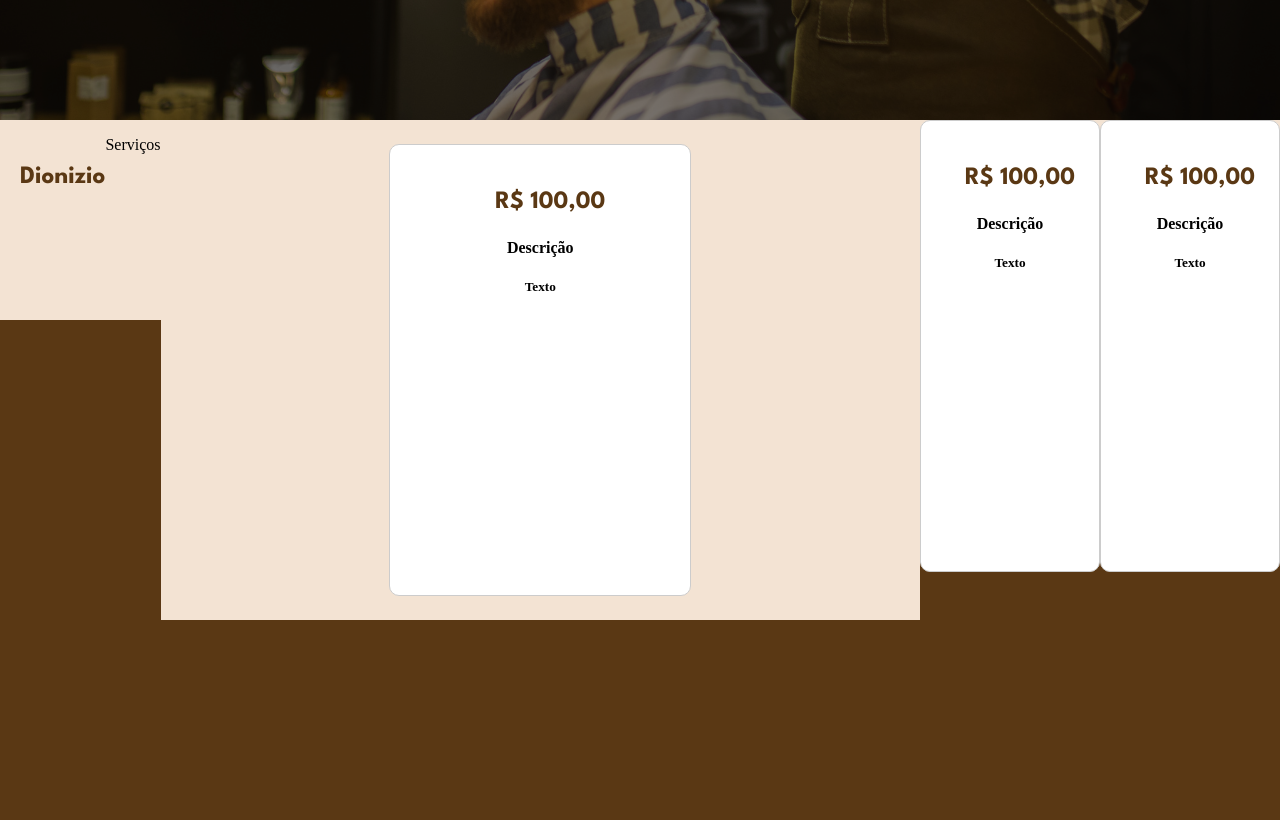
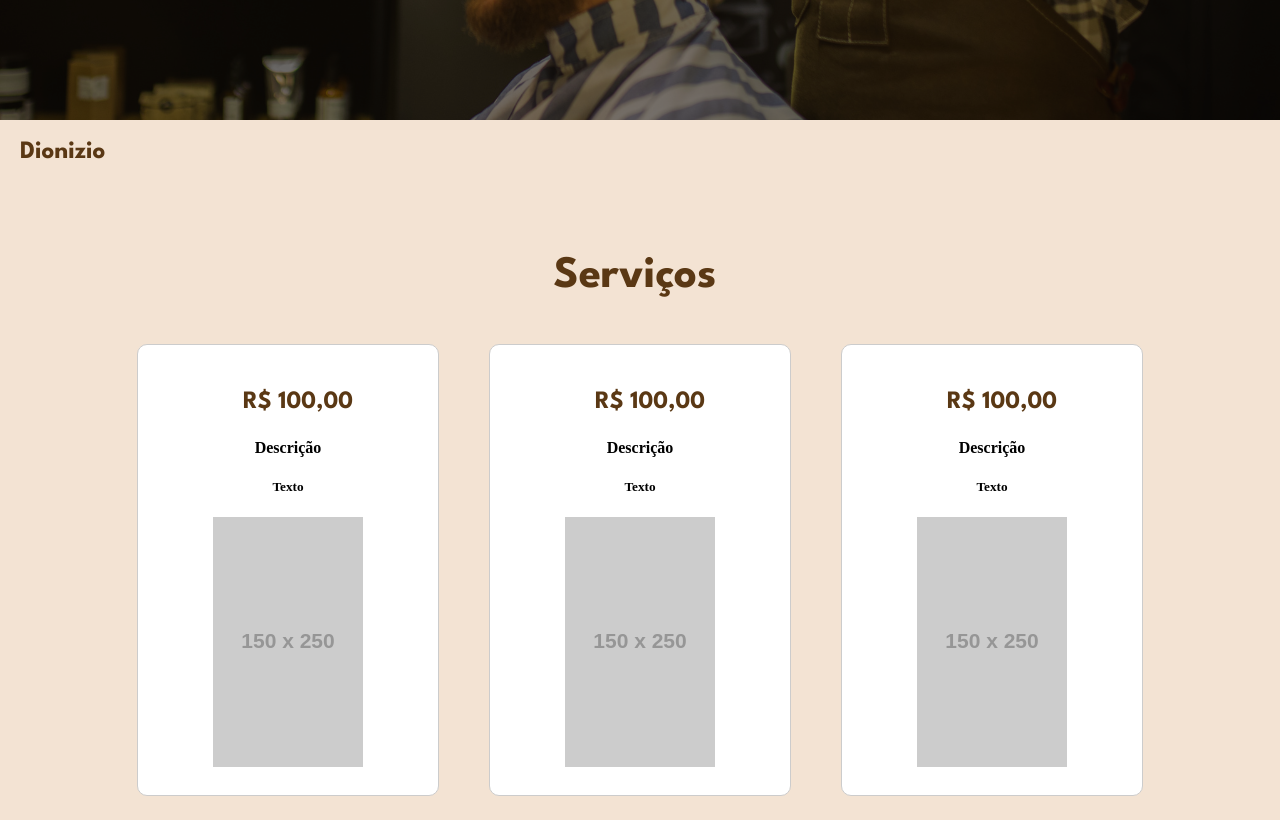
Before and after one commit to Leandroteemo/barbearias, a website: page index.html in a window 1280 px wide. Shown: the part 680-1500 px from the top of the page. Before the commit the page ends 1300 px from the top, so only its background shows below. Drawn offline with Linux system fonts and the light colour scheme; placeholder pictures from the web are drawn by us.

Commit message:
Update index.html
alteração da segunda tela

```diff
--- a/index.html
+++ b/index.html
@@ -7,6 +7,7 @@
     <link rel="stylesheet" href="index.css">
     <meta charset="UTF-8">
     <meta name="viewport" content="width=device-width, initial-scale=1.0">
+    <link rel="icon" href="/imagens/logo_black.png" type="image/x-icon">
     <title>Dionizio</title>
 </head>
 <body>
@@ -29,34 +30,41 @@
 
     </div>
 
-    <div class="logo" ><img src="imagens/logoo.png" width="500px"></div>
+    <div class="logo" ><img src="imagens/logoo.png" width="500px" ></div>
+
+<div class="SegundaTela">
+
+<div class="background-div">
+        <div class="nome">Dionizio</div>
+        <h3 class="seviços">Serviços</h3>
+    </div>
 
 
-    <div class="background-div">
-        <p class="nome">Dionizio</p>
-        <div><p class="seviços">Serviços</p></div>
-
-           <div class="container">
+      <div class="container">
         <div class="option">
             <p class="nome">R$ 100,00</p>
             <h4>Descrição</h4>
             <h5>Texto</h5>
+            <img src="https://via.placeholder.com/150x250?text=Imagem+Indisponível" alt="Imagem placeholder">
         </div>
-
-    </div>
 
         <div class="option">
             <p class="nome">R$ 100,00</p>
             <h4>Descrição</h4>
             <h5>Texto</h5>
+            <img src="https://via.placeholder.com/150x250?text=Imagem+Indisponível" alt="Imagem placeholder">
         </div>
 
         <div class="option">
             <p class="nome">R$ 100,00</p>
             <h4 class="descriçao">Descrição</h4>
             <h5 class="Texto">Texto</h5>
+            <img src="https://via.placeholder.com/150x250?text=Imagem+Indisponível" alt="Imagem placeholder">
         </div>
       </div>
 
+</div>
+
+
 </body>
 </html>
```
